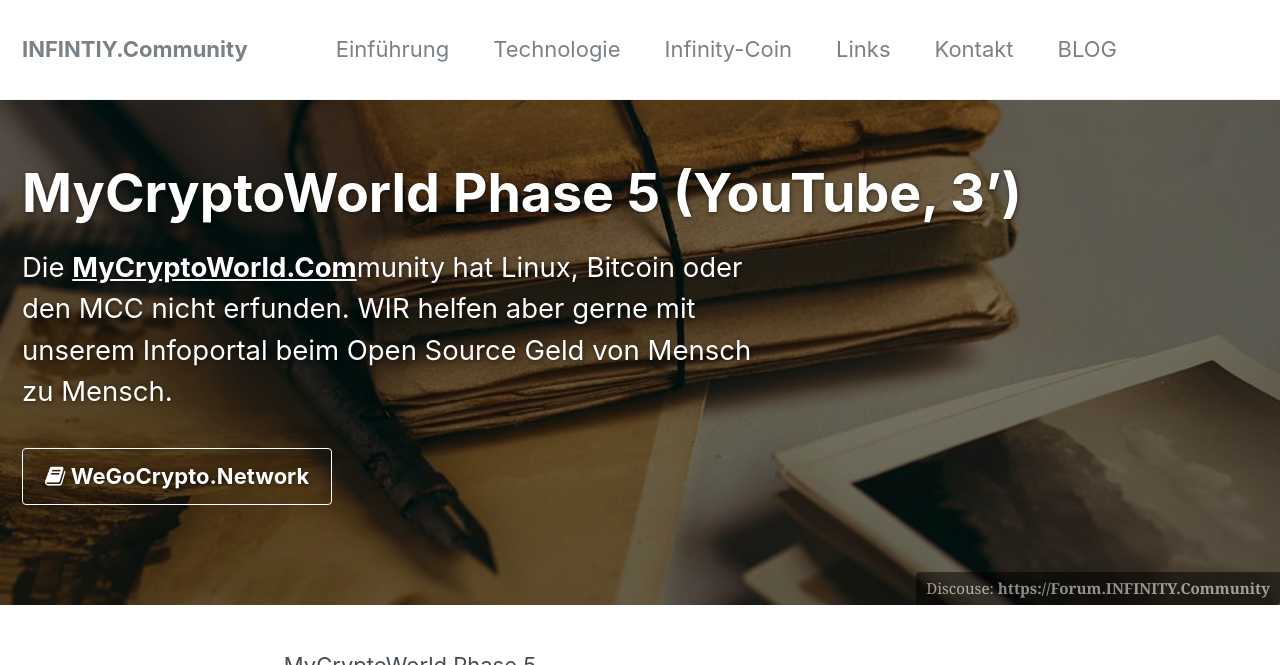
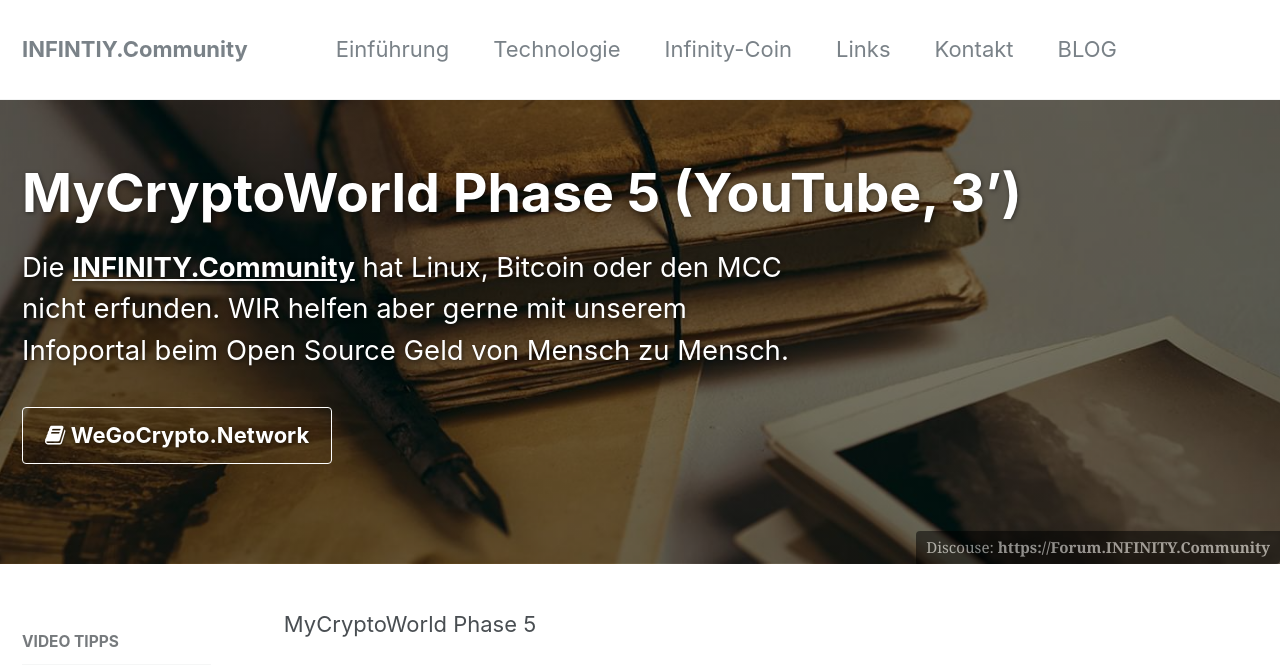
Before and after one commit to infinity-economics/WhitePaper, a Jekyll site: the page built from _posts/2016-12-30-MyCryptoWorld-Phase5-youtube.md, in a window 1280 px wide and 900 px high, cut to the strip 0-665 px from the top of the window. Built offline with Jekyll 4.4.1, drawn with Linux system fonts in a browser that asks for light colours.

Commit message:
Update 2016-12-30-MyCryptoWorld-Phase5-youtube.md

```diff
--- a/_posts/2016-12-30-MyCryptoWorld-Phase5-youtube.md
+++ b/_posts/2016-12-30-MyCryptoWorld-Phase5-youtube.md
@@ -1,6 +1,6 @@
 ---
 title: "MyCryptoWorld Phase 5 (YouTube, 3')"
-excerpt: "Die <b><a href='http://MyCryptoWorld.Com'>MyCryptoWorld.Com</a></b>munity hat Linux, Bitcoin oder den MCC nicht erfunden.
+excerpt: "Die <b><a href='https://INFINITY.Community'>INFINITY.Community</a></b> hat Linux, Bitcoin oder den MCC nicht erfunden.
 WIR helfen aber gerne mit unserem Infoportal beim Open Source Geld von Mensch zu Mensch."
 header:
   overlay_image: /assets/images/unsplash-image-3.jpg
```
